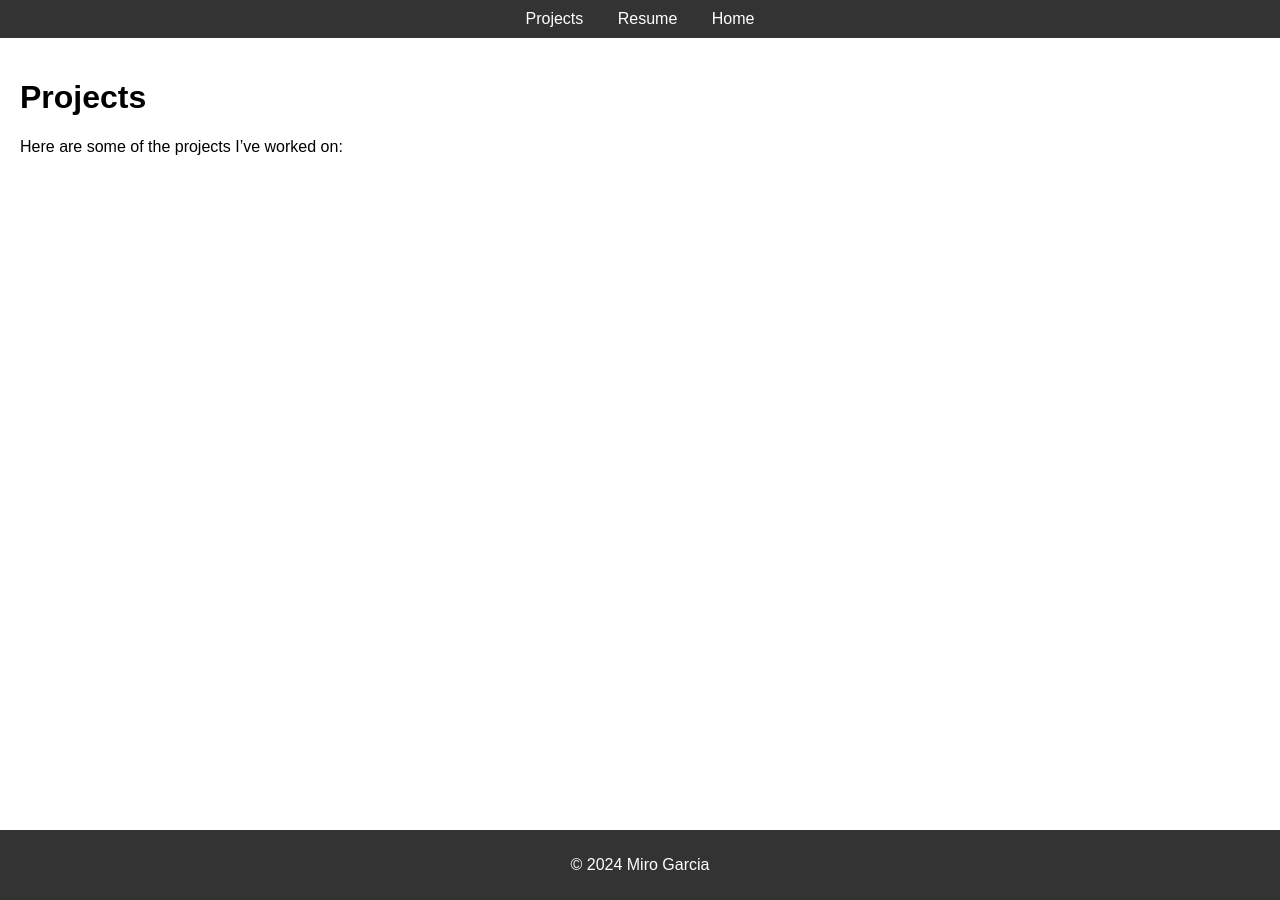
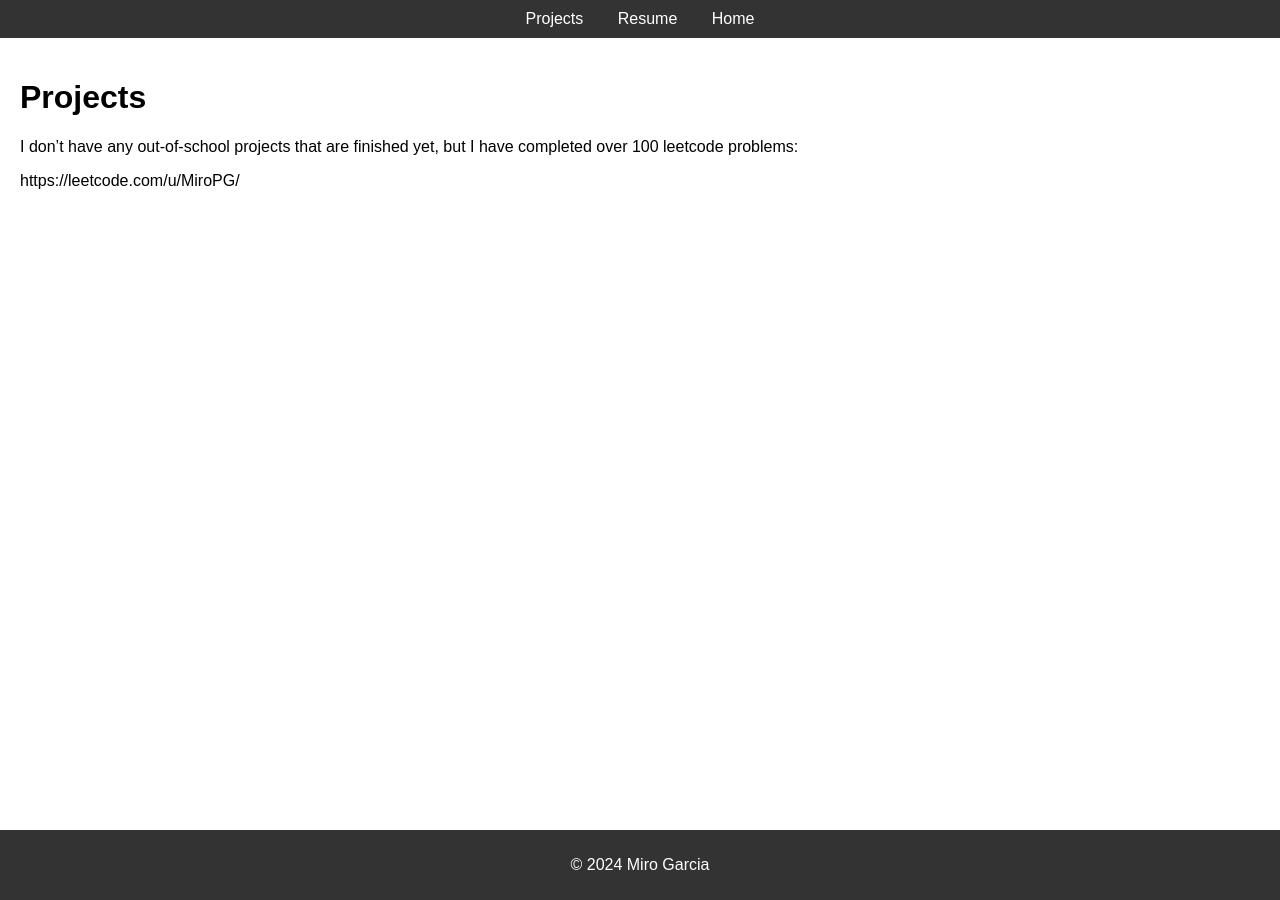
Before and after one commit to miropg/personal-website, a Jekyll site: the page built from Projects.md, in a window 1280 px wide. Built offline with Jekyll 4.4.1, drawn with Linux system fonts in a browser that asks for light colours.

Commit message:
Update Projects.md

```diff
--- a/Projects.md
+++ b/Projects.md
@@ -4,4 +4,6 @@ title: Projects
 nav_order: 2
 ---
 
-Here are some of the projects I've worked on:
+I don't have any out-of-school projects that are finished yet, but I have completed over 100 leetcode problems:
+
+https://leetcode.com/u/MiroPG/
```
